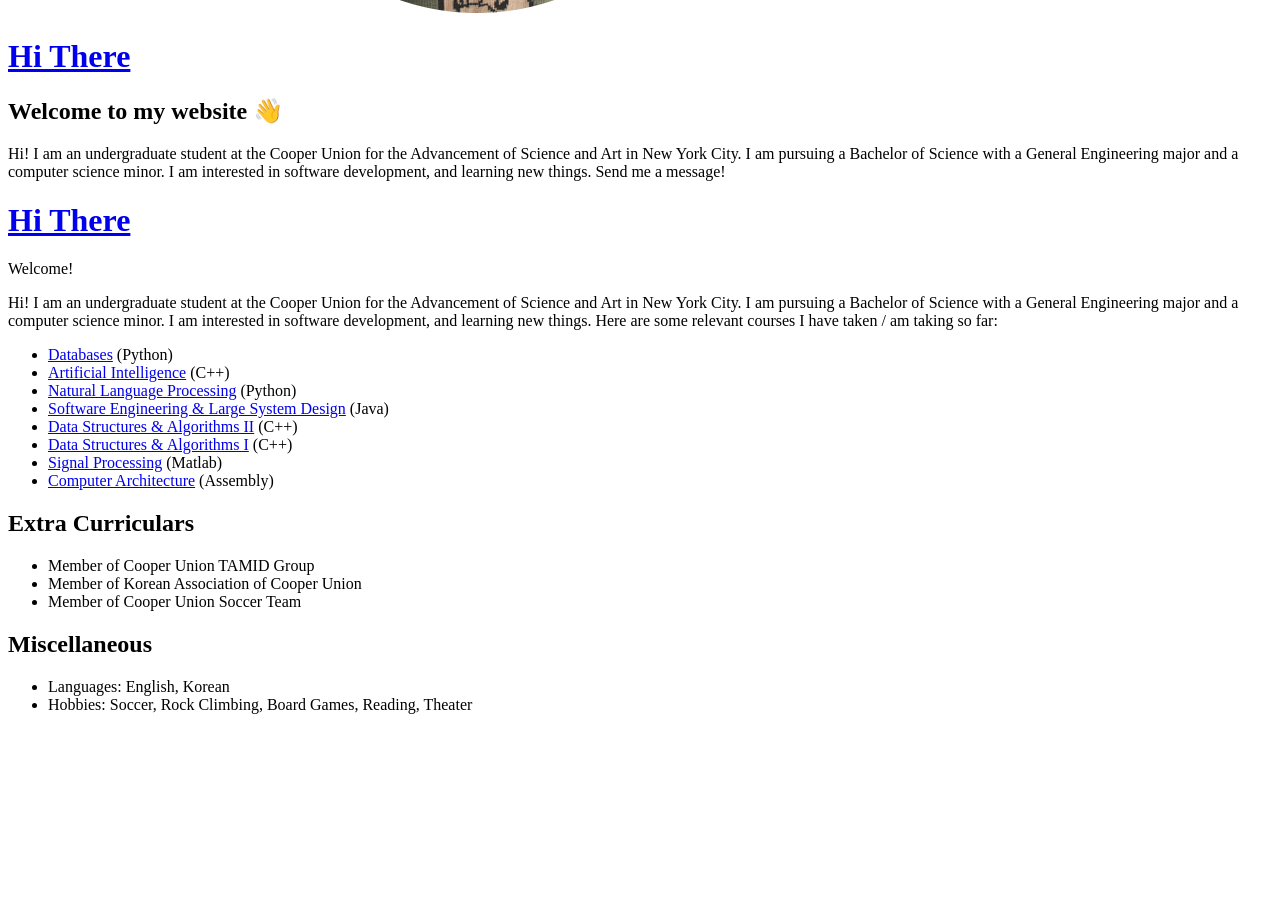
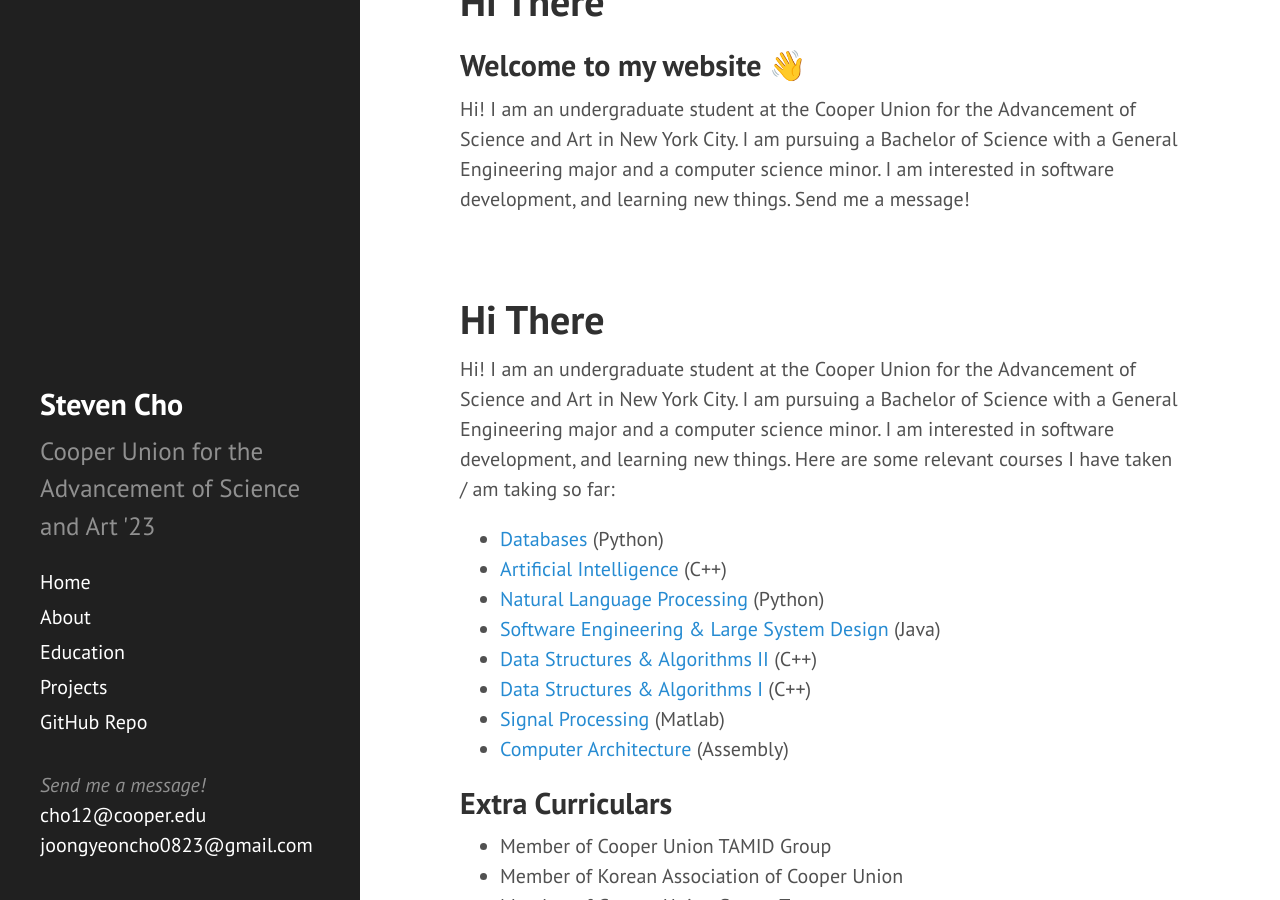
Before and after one commit to joongyeoncho0823/joongyeoncho0823.github.io, a Jekyll site: the page built from index.html, in a window 1280 px wide and 900 px high, scrolled down 598 px. Built offline with Jekyll 4.4.1, drawn with Linux system fonts in a browser that asks for light colours; Markdown is read by kramdown in place of the engine named in the settings; the list of posts is cut into pages by our own code; before the commit the page ends 1328 px from its top, so only the background shows below that.

Commit message:
fix sidebar

```diff
--- a/_config.yml
+++ b/_config.yml
@@ -10,7 +10,7 @@
 tagline: "My Personal Website"
 description: "Cooper Union for the Advancement of Science and Art '23"
 url:
-baseurl: joongyeoncho0823.github.io
+baseurl: /
 
 gems: [jekyll-paginate]
 paginate: 5
--- a/_includes/sidebar.html
+++ b/_includes/sidebar.html
@@ -26,7 +26,7 @@
         {% endif %}
       {% endfor %}
 
-      <a class="sidebar-nav-item" href="{{ site.github.repo }}">GitHub Repo</a>
+      <a class="sidebar-nav-item" href="https://github.com/joongyeoncho0823/joongyeoncho0823.github.io">GitHub Repo</a>
 
       <br>
       <i>Send me a message!</i>
--- a/_posts/2022-01-01-About.md
+++ b/_posts/2022-01-01-About.md
@@ -3,9 +3,6 @@
 title: Hi There
 ---
 
-<p class="message">
-  Welcome!
-</p>
 Hi! I am an undergraduate student at the Cooper Union for the Advancement of Science and Art in New York City. I am pursuing a Bachelor of Science with a General Engineering major and a computer science minor. I am interested in software development, and learning new things. Here are some relevant courses I have taken / am taking so far:
 
 - [Databases](https://cooper.edu/engineering/courses/electrical-and-computer-engineering-graduate/ece-464) (Python)
```
Also changed, not shown: about.md (+1 -1 lines).
